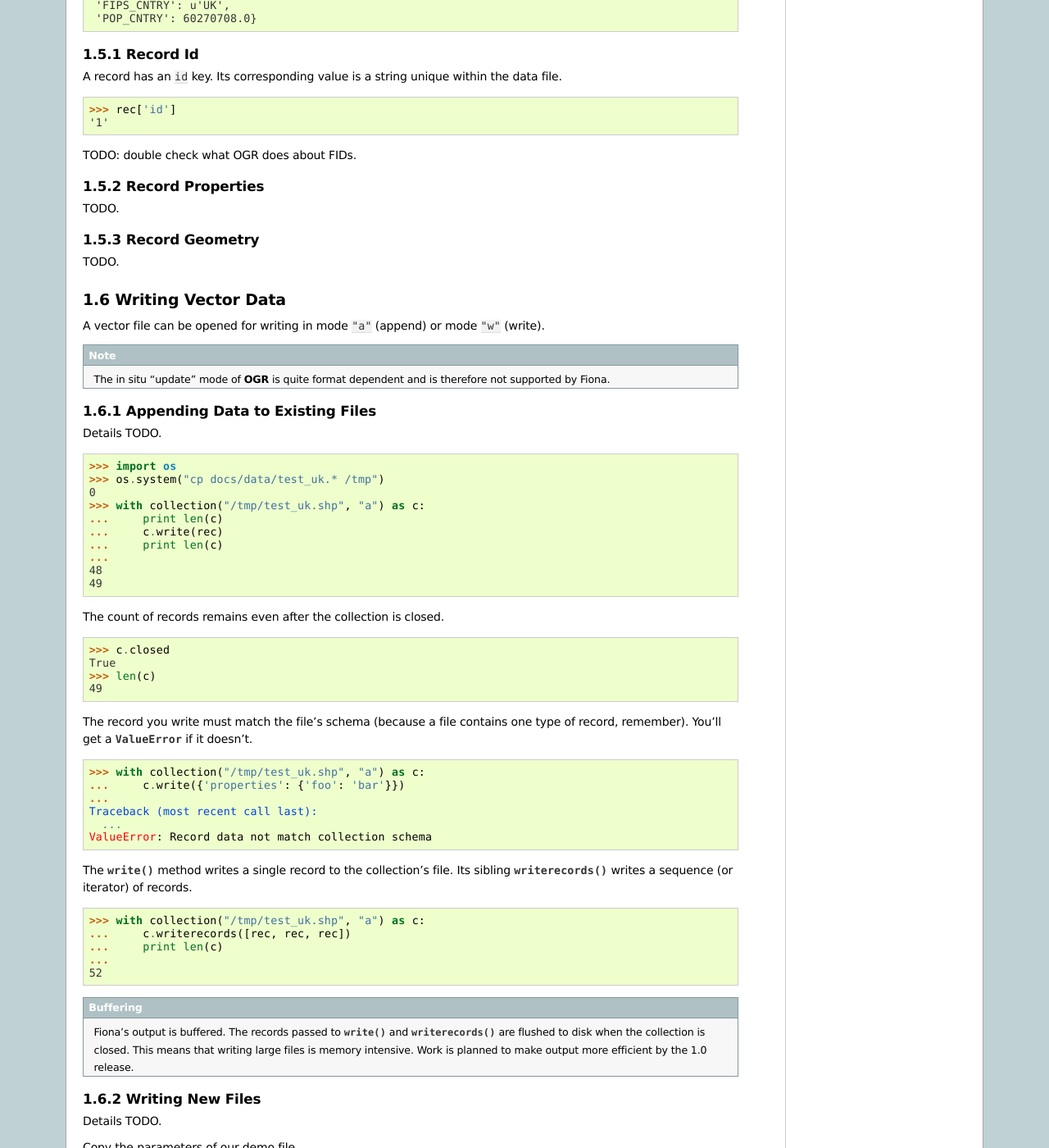
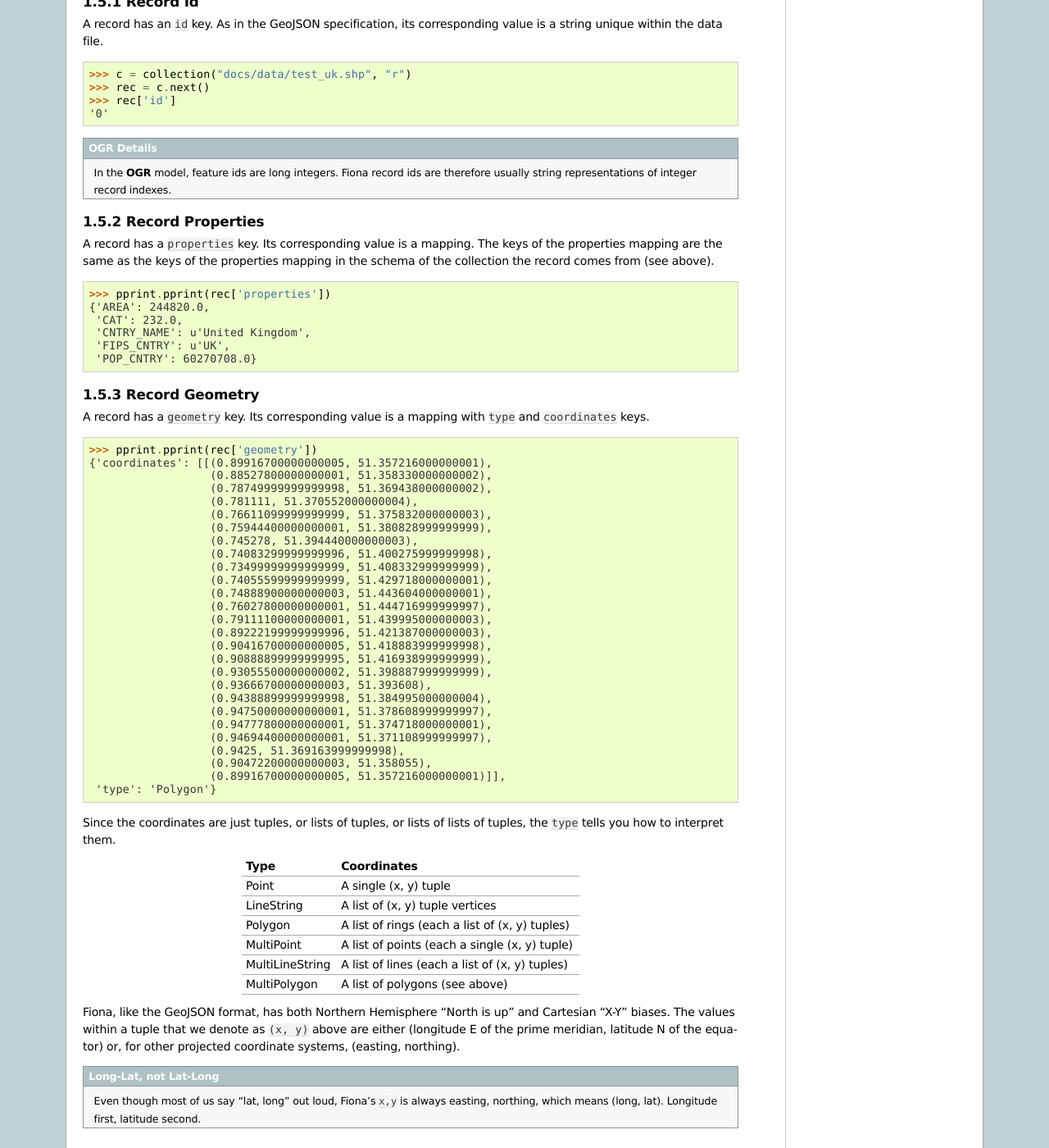
Before and after one commit to Toblerity/Fiona, a Sphinx documentation site: the page built from docs/manual.rst, in a window 1280 px wide and 1400 px high, scrolled down 6258 px. Shown: the whole window at 82% size. Built offline with Sphinx 7.4.7, drawn with Linux system fonts in a browser that asks for light colours; pages that are not in the unit, such as notebooks, are missing from menus.

Commit message:
Document properties and geometry.

```diff
--- a/docs/manual.rst
+++ b/docs/manual.rst
@@ -449,6 +449,36 @@ Closing the collection does not affect the record at all.
 .. sourcecode:: pycon
 
   >>> c.close()
+  >>> rec['id']
+  '1'
+
+Record Id
+---------
+
+A record has an ``id`` key. As in the GeoJSON specification, its corresponding
+value is a string unique within the data file.
+
+.. sourcecode:: pycon
+
+  >>> c = collection("docs/data/test_uk.shp", "r")
+  >>> rec = c.next()
+  >>> rec['id']
+  '0'
+
+.. admonition:: OGR Details
+
+   In the :program:`OGR` model, feature ids are long integers. Fiona record ids
+   are therefore usually string representations of integer record indexes.
+
+Record Properties
+-----------------
+
+A record has a ``properties`` key. Its corresponding value is a mapping. The
+keys of the properties mapping are the same as the keys of the properties
+mapping in the schema of the collection the record comes from (see above).
+
+.. sourcecode:: pycon
+
   >>> pprint.pprint(rec['properties'])
   {'AREA': 244820.0,
    'CAT': 232.0,
@@ -456,28 +486,70 @@ Closing the collection does not affect the record at all.
    'FIPS_CNTRY': u'UK',
    'POP_CNTRY': 60270708.0}
 
-Record Id
----------
+Record Geometry
+---------------
 
-A record has an ``id`` key. Its corresponding value is a string unique within
-the data file.
+A record has a ``geometry`` key. Its corresponding value is a mapping with
+``type`` and ``coordinates`` keys.
 
 .. sourcecode:: pycon
 
-  >>> rec['id']
-  '1'
+  >>> pprint.pprint(rec['geometry'])
+  {'coordinates': [[(0.89916700000000005, 51.357216000000001),
+                    (0.88527800000000001, 51.358330000000002),
+                    (0.78749999999999998, 51.369438000000002),
+                    (0.781111, 51.370552000000004),
+                    (0.76611099999999999, 51.375832000000003),
+                    (0.75944400000000001, 51.380828999999999),
+                    (0.745278, 51.394440000000003),
+                    (0.74083299999999996, 51.400275999999998),
+                    (0.73499999999999999, 51.408332999999999),
+                    (0.74055599999999999, 51.429718000000001),
+                    (0.74888900000000003, 51.443604000000001),
+                    (0.76027800000000001, 51.444716999999997),
+                    (0.79111100000000001, 51.439995000000003),
+                    (0.89222199999999996, 51.421387000000003),
+                    (0.90416700000000005, 51.418883999999998),
+                    (0.90888899999999995, 51.416938999999999),
+                    (0.93055500000000002, 51.398887999999999),
+                    (0.93666700000000003, 51.393608),
+                    (0.94388899999999998, 51.384995000000004),
+                    (0.94750000000000001, 51.378608999999997),
+                    (0.94777800000000001, 51.374718000000001),
+                    (0.94694400000000001, 51.371108999999997),
+                    (0.9425, 51.369163999999998),
+                    (0.90472200000000003, 51.358055),
+                    (0.89916700000000005, 51.357216000000001)]],
+   'type': 'Polygon'}
 
-TODO: double check what OGR does about FIDs.
+Since the coordinates are just tuples, or lists of tuples, or lists of lists of
+tuples, the ``type`` tells you how to interpret them.
 
-Record Properties
------------------
++-------------------+---------------------------------------------------+
+| Type              | Coordinates                                       |
++===================+===================================================+
+| Point             | A single (x, y) tuple                             |
++-------------------+---------------------------------------------------+
+| LineString        | A list of (x, y) tuple vertices                   |
++-------------------+---------------------------------------------------+
+| Polygon           | A list of rings (each a list of (x, y) tuples)    |
++-------------------+---------------------------------------------------+
+| MultiPoint        | A list of points (each a single (x, y) tuple)     |
++-------------------+---------------------------------------------------+
+| MultiLineString   | A list of lines (each a list of (x, y) tuples)    |
++-------------------+---------------------------------------------------+
+| MultiPolygon      | A list of polygons (see above)                    |
++-------------------+---------------------------------------------------+
 
-TODO.
+Fiona, like the GeoJSON format, has both Northern Hemisphere "North is up" and
+Cartesian "X-Y" biases. The values within a tuple that we denote as ``(x, y)``
+above are either (longitude E of the prime meridian, latitude N of the equator)
+or, for other projected coordinate systems, (easting, northing).
 
-Record Geometry
----------------
+.. admonition:: Long-Lat, not Lat-Long
 
-TODO.
+   Even though most of us say "lat, long" out loud, Fiona's ``x,y`` is always
+   easting, northing, which means (long, lat). Longitude first, latitude second.
 
 Writing Vector Data
 ===================
```
